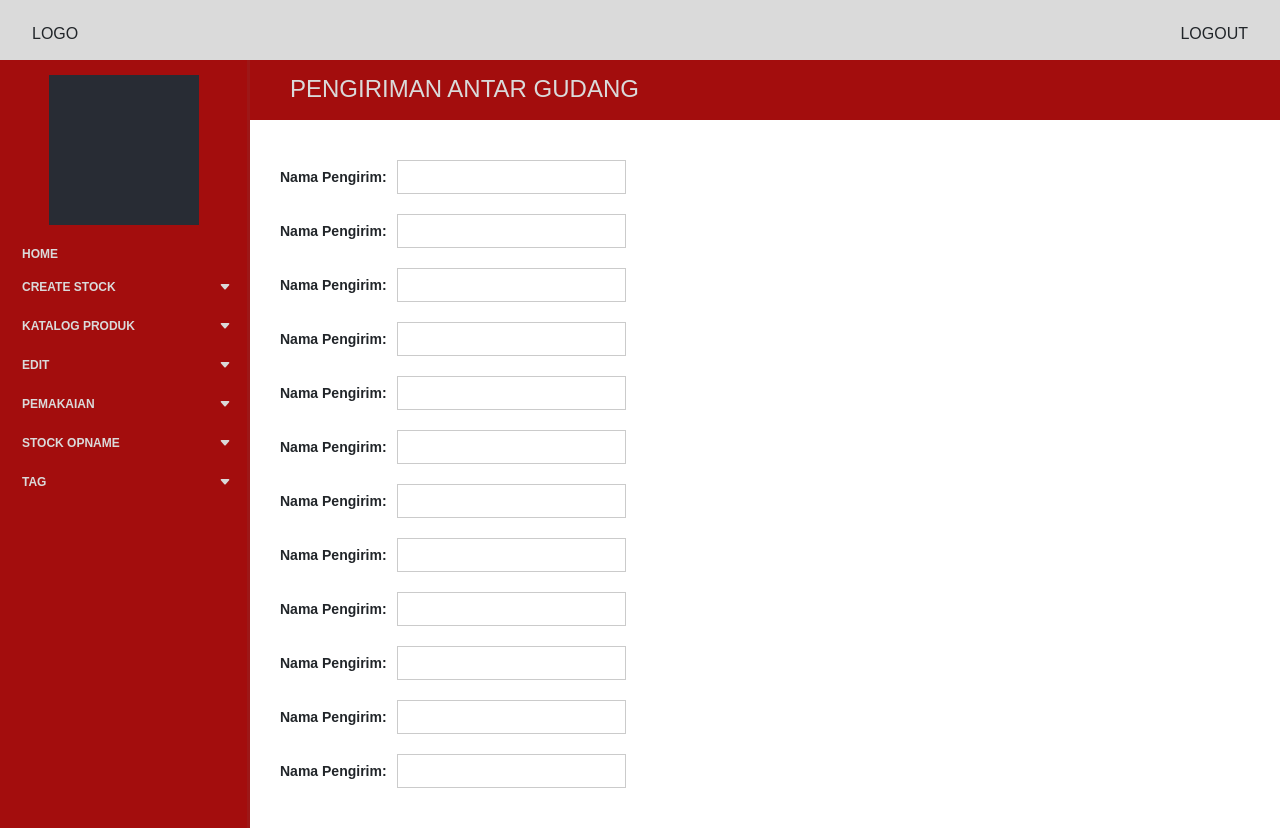
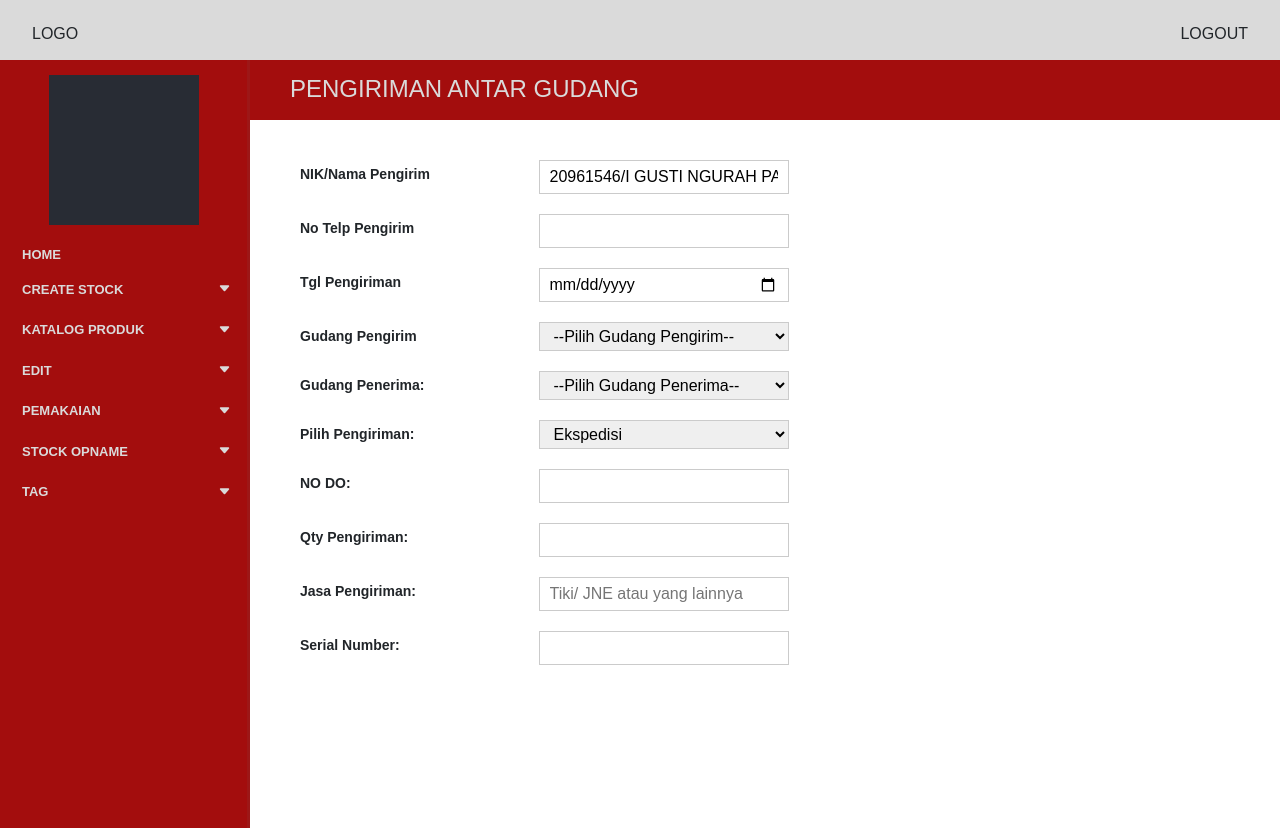
Before and after one commit to ahsan-soryadi/codespaces-react, a React (Create React App) app: page /werehouseDelivery in a window 1280 px wide. After the commit the page ends 800 px from the top, so only its background shows below. Built offline with nearby package versions, Linux system fonts and the light colour scheme.

Commit message:
modified:   src/App.css 	modified:   src/menu/TAG/WerehouseDelivery.js

```diff
--- a/src/App.css
+++ b/src/App.css
@@ -49,7 +49,7 @@ body {
   /* font-size: 2.5vh; */
   margin-top: 60px;
   border-right: 3px solid rgba(111, 111, 111, 0.1);
-  font-size: 12px;
+  font-size: 13px;
   left: 0;
   background-color: #a30d0d;
   padding-top: 15px;
@@ -161,12 +161,14 @@ i.active {
 }
 .form-control label {
   font-weight: bold;
+  margin: 10px 10px;
+  padding: 4px 10px;
   font-size: 14px;
   text-align: left;
   /* display: inline; */
 }
-.form-control input, .form-control textarea, .form-control select {
-  max-width: 400px;
+.form-control input,  .form-control select {
+  width: 250px;
   padding: 4px 10px;
   margin: 10px 10px;
   border: 1px solid #cbcbcb;
--- a/src/menu/TAG/WerehouseDelivery.js
+++ b/src/menu/TAG/WerehouseDelivery.js
@@ -2,6 +2,19 @@ import { useState } from 'react';
 import TitleMenuView from '../TitleMenuView';
 const WerehouseDelivery = () => {
     const [from, setFrom] = useState('');
+    const user = {
+        "nik": "20961546",
+        "name": "I GUSTI NGURAH PANDU WIBISANA ANTARA",
+    }
+
+    const handleTelpNumber = (event) =>{
+        if((event.keyCode >= 48 && event.keyCode <= 57)){
+            console.log('number')
+            return true;
+        } else {
+            return false;
+        }
+    }
     return (
         <div>
             <TitleMenuView titleMenu="PENGIRIMAN ANTAR GUDANG"/>
@@ -10,114 +23,137 @@ const WerehouseDelivery = () => {
                     {/* <h1>test</h1> */}
                     <div className='form-control'>
                         <form>
-                            <div className='form-group'>
-                                <label>Nama Pengirim:</label>
+                            <div className='row'>
+                                <div className='col-3'>
+                                    <label>NIK/Nama Pengirim</label>
+                                </div>
+                                <div className='col-9'>
+                                    <input
+                                            readOnly
+                                            type="text"
+                                            required
+                                            value={user.nik + '/' + user.name}
+                                            // onChange={(e) => setFrom(e.target.value)}
+                                        />
+                                </div>
+                                <div className='col-3'>
+                                    <label>No Telp Pengirim</label>
+                                </div>
+                                <div className='col-9'>
+                                    <input
+                                        type="text"
+                                        maxLength="12"
+                                        onKeyDown={handleTelpNumber}
+                                        // onkeypress="return (event.charCode !=8 && event.charCode ==0 || (event.charCode >= 48 && event.charCode <= 57))"
+                                        required
+                                        // value={from}
+                                        // onChange={(e) => setFrom(e.target.value)}
+                                    />
+                                </div>
+                                <div className='col-3'>
+                                    <label>Tgl Pengiriman</label>
+                                </div>
+                                <div className='col-9'>
+                                    <input
+                                        type="date"
+                                        required
+                                        // value={from}
+                                        // onChange={(e) => setFrom(e.target.value)}
+                                    />
+                                </div>
+                                <div className='col-3'>
+                                    <label>Gudang Pengirim</label>
+                                </div>
+                                <div className='col-9'>
+                                    <select
+                                        type="text"
+                                        required
+                                        // value={from}
+                                        // onChange={(e) => setFrom(e.target.value)}
+
+                                    >
+                                        <option>--Pilih Gudang Pengirim--</option>
+                                        <option name="gudang1">Gudang 1</option>
+                                    </select>
+                                </div>
+                                <div className='col-3'>
+                                    <label>Gudang Penerima:</label>
+                                </div>
+                                <div className='col-9'>
+                                    <select
+                                        type="text"
+                                        required
+                                        // value={from}
+                                        // onChange={(e) => setFrom(e.target.value)}
+                                    >
+                                        <option>--Pilih Gudang Penerima--</option>
+                                        <option name="gudang1">Gudang 1</option>
+                                        <option name="gudang2">Gudang 2</option>
+                                        <option name="gudang3">Gudang 3</option>
+                                        <option name="gudang4">Gudang 4</option>
+                                    </select>
+                                </div>
+                                <div className='col-3'>
+                                    <label>Pilih Pengiriman:</label>
+                                </div>
+                                <div className='col-9'>
+                                    <select
+                                        type="text"
+                                        required
+                                        // value={from}
+                                        // onChange={(e) => setFrom(e.target.value)}
+                                    >
+                                        <option name="ekspedisi">Ekspedisi</option>
+                                        <option name="tanpaEkspedisi">Tanpa Ekspedisi</option>
+                                    </select>
+                                </div>
+                                <div className='col-3'>
+                                    <label>NO DO:</label>
+                                </div>
+                                <div className='col-9'>
                                     <input
                                         type="text"
                                         required
-                                    value={from}
-                                    onChange={(e) => setFrom(e.target.value)}
+                                        // value={from}
+                                        // onChange={(e) => setFrom(e.target.value)}
                                     />
                                 </div>
-                            <div className='form-group'>
-                                <label>Nama Pengirim:</label>
+                                <div className='col-3'>
+                                    <label>Qty Pengiriman:</label>
+                                </div>
+                                <div className='col-9'>
                                     <input
                                         type="text"
                                         required
-                                    value={from}
-                                    onChange={(e) => setFrom(e.target.value)}
+                                        // value={from}
+                                        // onChange={(e) => setFrom(e.target.value)}
                                     />
                                 </div>
-                            <div className='form-group'>
-                                <label>Nama Pengirim:</label>
+                                <div className='col-3'>
+                                    <label>Jasa Pengiriman:</label>
+                                </div>
+                                <div className='col-9'>
+                                    <input
+                                        type="text"
+                                        placeholder='Tiki/ JNE atau yang lainnya'
+                                        required
+                                        // value={from}
+                                        // onChange={(e) => setFrom(e.target.value)}
+                                    />
+                                </div>
+                                <div className='col-3'>
+                                    <label>Serial Number:</label>
+                                </div>
+                                <div className='col-9'>
                                     <input
                                         type="text"
                                         required
-                                    value={from}
-                                    onChange={(e) => setFrom(e.target.value)}
+                                        // value={from}
+                                        // onChange={(e) => setFrom(e.target.value)}
                                     />
                                 </div>
-                            <div className='form-group'>
-                                <label>Nama Pengirim:</label>
-                                <input
-                                    type="text"
-                                    required
-                                    value={from}
-                                    onChange={(e) => setFrom(e.target.value)}
-                                />
                             </div>
-                            <div className='form-group'>
-                                <label>Nama Pengirim:</label>
-                                <input
-                                    type="text"
-                                    required
-                                    value={from}
-                                    onChange={(e) => setFrom(e.target.value)}
-                                />
-                            </div>
-                            <div className='form-group'>
-                                <label>Nama Pengirim:</label>
-                                <input
-                                    type="text"
-                                    required
-                                    value={from}
-                                    onChange={(e) => setFrom(e.target.value)}
-                                />
-                            </div>
-                            <div className='form-group'>
-                                <label>Nama Pengirim:</label>
-                                <input
-                                    type="text"
-                                    required
-                                    value={from}
-                                    onChange={(e) => setFrom(e.target.value)}
-                                />
-                            </div>
-                            <div className='form-group'>
-                                <label>Nama Pengirim:</label>
-                                <input
-                                    type="text"
-                                    required
-                                    value={from}
-                                    onChange={(e) => setFrom(e.target.value)}
-                                />
-                            </div>
-                            <div className='form-group'>
-                                <label>Nama Pengirim:</label>
-                                <input
-                                    type="text"
-                                    required
-                                    value={from}
-                                    onChange={(e) => setFrom(e.target.value)}
-                                />
-                            </div>
-                            <div className='form-group'>
-                                <label>Nama Pengirim:</label>
-                                <input
-                                    type="text"
-                                    required
-                                    value={from}
-                                    onChange={(e) => setFrom(e.target.value)}
-                                />
-                            </div>
-                            <div className='form-group'>
-                                <label>Nama Pengirim:</label>
-                                <input
-                                    type="text"
-                                    required
-                                    value={from}
-                                    onChange={(e) => setFrom(e.target.value)}
-                                />
-                            </div>
-                            <div className='form-group'>
-                                <label>Nama Pengirim:</label>
-                                <input
-                                    type="text"
-                                    required
-                                    value={from}
-                                    onChange={(e) => setFrom(e.target.value)}
-                                />
-                            </div>
+
                         </form>
                     </div>
                 </div>
```
Lines whose indentation alone changed are shown as unchanged.
